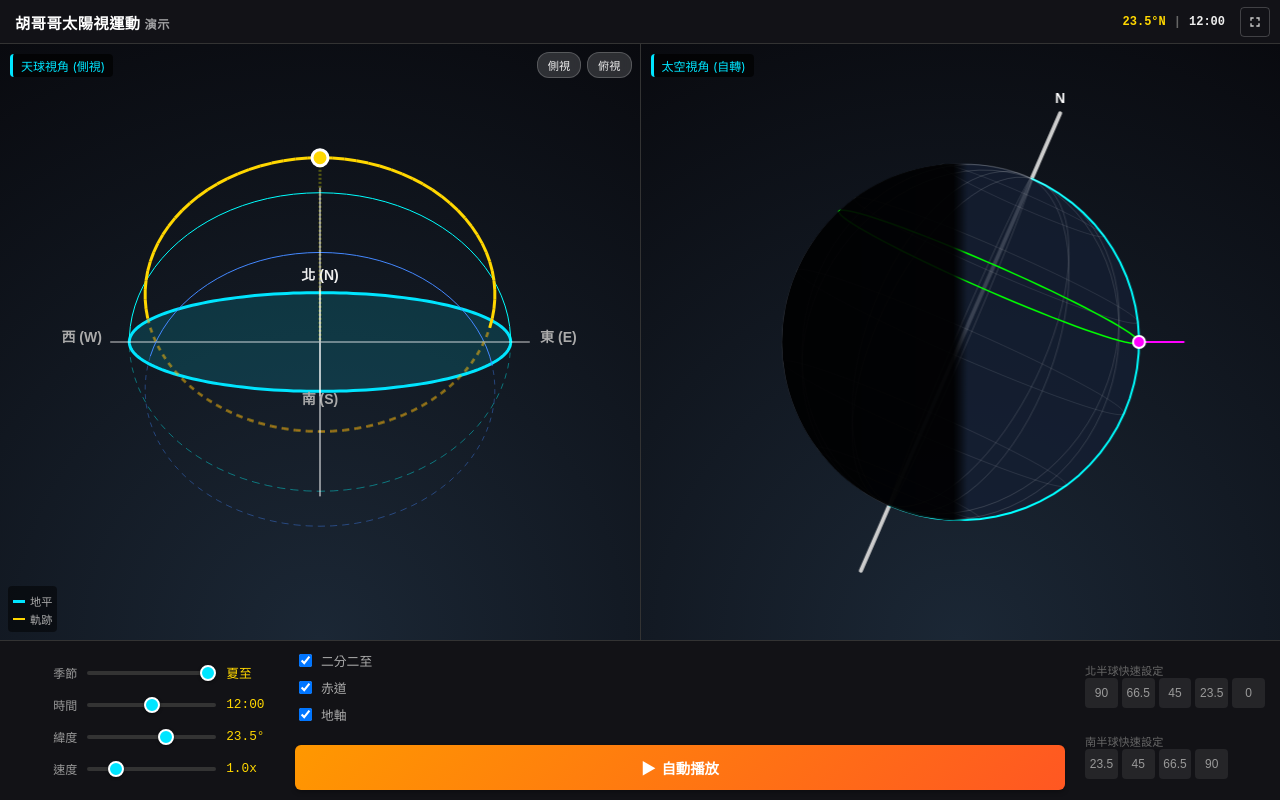
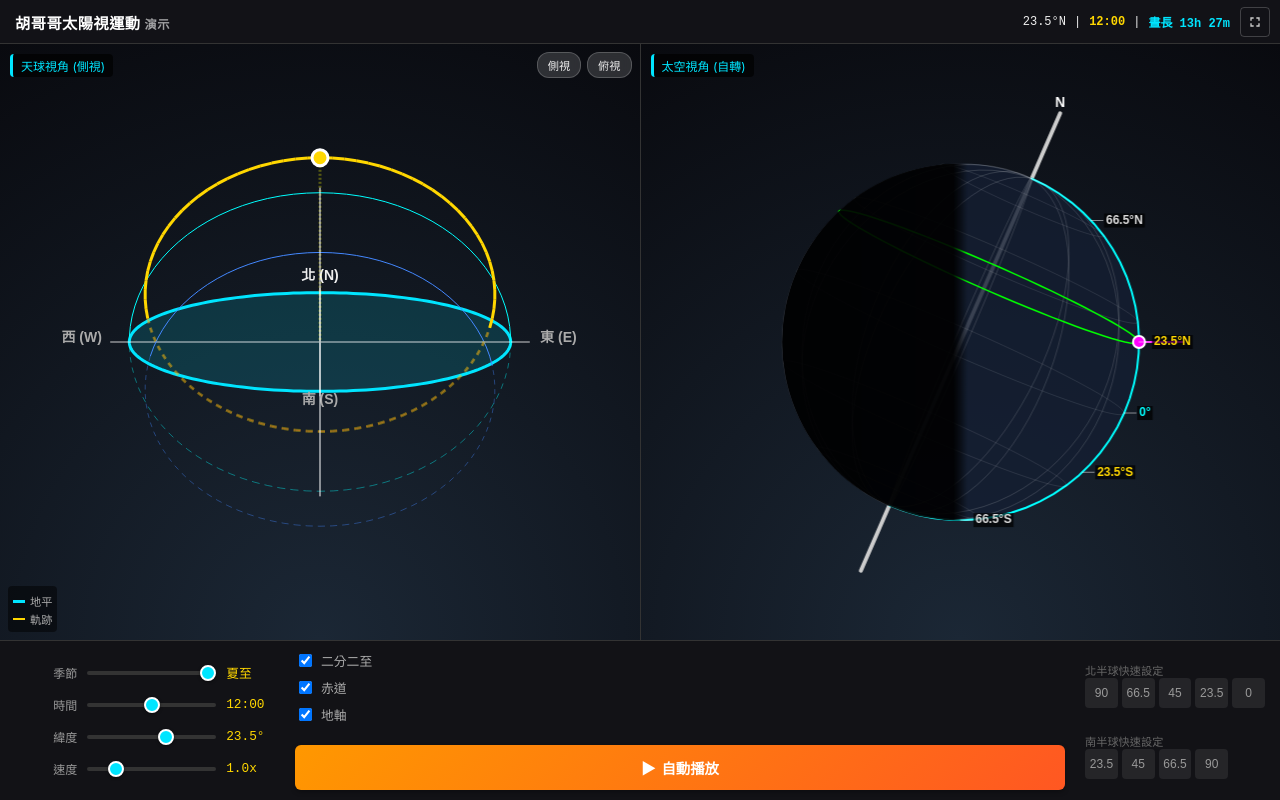
Before and after one commit to alenhu2005/space, a plain HTML site: page index.html in a window 1280 px wide. Drawn offline with Linux system fonts and the light colour scheme.

Commit message:
Update index.html

```diff
--- a/index.html
+++ b/index.html
@@ -20,7 +20,6 @@
             flex-direction: column;
             overflow: hidden;
             user-select: none;
-            /* [重要修正] 禁止整頁的彈性滾動效果 (Rubber-banding) 和下拉刷新 */
             overscroll-behavior: none;
         }
 
@@ -39,9 +38,21 @@
         }
         h2 { margin: 0; font-size: 0.95rem; color: #fff; letter-spacing: 0.5px; white-space: nowrap; }
 
-        .header-right { display: flex; align-items: center; gap: 15px; }
-        .stats { font-family: monospace; font-size: 0.75rem; color: #888; display: flex; gap: 8px; }
-        .stats span { color: var(--gold); font-weight: bold; }
+        .header-right { display: flex; align-items: center; gap: 10px; }
+
+        /* 資訊欄樣式調整 */
+        .stats {
+            font-family: monospace;
+            font-size: 0.75rem;
+            color: #888;
+            display: flex;
+            gap: 8px;
+            align-items: center;
+        }
+        .stats span { color: #eee; }
+        .stats .gold { color: var(--gold); font-weight: bold; }
+        .stats .cyan { color: var(--accent); font-weight: bold; }
+        .sep { color: #444; }
 
         .btn-fullscreen {
             background: transparent; border: 1px solid rgba(255,255,255,0.2); border-radius: 4px;
@@ -53,31 +64,18 @@
 
         /* --- Main Layout --- */
         .viewport-container {
-            flex-grow: 1;
-            min-height: 0;
-            display: flex;
-            position: relative;
-            background: #000;
-            flex-direction: row;
-            /* [重要修正] 禁止容器本身的滾動行為 */
-            touch-action: none;
+            flex-grow: 1; min-height: 0; display: flex; position: relative;
+            background: #000; flex-direction: row; touch-action: none;
         }
 
         .canvas-wrapper {
-            flex: 1; min-width: 0; min-height: 0;
-            position: relative;
-            border-right: 1px solid #333;
-            background: radial-gradient(circle at bottom, #1b2735 0%, #090a0f 100%);
-            /* [重要修正] 讓 Canvas 區域完全接管觸控，瀏覽器不准插手 */
+            flex: 1; min-width: 0; min-height: 0; position: relative;
+            border-right: 1px solid #333; background: radial-gradient(circle at bottom, #1b2735 0%, #090a0f 100%);
             touch-action: none;
         }
         .canvas-wrapper:last-child { border-right: none; }
 
-        canvas {
-            display: block; width: 100%; height: 100%; outline: none;
-            /* [重要修正] 再強調一次，Canvas 禁止瀏覽器手勢 */
-            touch-action: none;
-        }
+        canvas { display: block; width: 100%; height: 100%; outline: none; touch-action: none; }
 
         /* --- Overlays --- */
         .view-label {
@@ -108,10 +106,7 @@
             background: var(--panel); border-top: 1px solid #333; padding: 10px 15px;
             height: 160px; flex-shrink: 0;
             display: grid; grid-template-columns: 260px 1fr 180px; gap: 20px;
-            overflow-y: auto; /* 這裡需要允許捲動 */
-            /* [重要修正] 這裡使用 contain，防止捲動到頂部/底部時觸發整頁刷新 */
-            overscroll-behavior: contain;
-            -webkit-overflow-scrolling: touch;
+            overflow-y: auto; overscroll-behavior: contain; -webkit-overflow-scrolling: touch;
         }
 
         .lat-col { display: flex; flex-direction: column; justify-content: space-around; gap: 2px; }
@@ -140,6 +135,7 @@
         }
         .btn-play.playing { background: linear-gradient(135deg, #f44336, #d32f2f); }
 
+        /* --- RWD --- */
         @media (max-width: 800px) and (orientation: portrait) {
             .viewport-container { flex-direction: column; }
             .canvas-wrapper { border-right: none; border-bottom: 1px solid #333; width: 100%; height: 50%; }
@@ -150,8 +146,16 @@
             .toggles { flex-direction: row; flex-wrap: wrap; }
             .btn-play { flex: 1; }
             header h2 span { display: none; }
+
+            /* 手機版資訊欄縮小字體以容納更多內容 */
+            .stats { font-size: 0.65rem; gap: 5px; }
         }
-        @media (max-width: 360px) { .stats { display: none; } header h2 { font-size: 0.85rem; } }
+
+        /* 極窄螢幕處理 */
+        @media (max-width: 360px) {
+            header h2 { display: none; } /* 隱藏標題，只顯示數據 */
+            .header-right { width: 100%; justify-content: space-between; }
+        }
     </style>
 </head>
 <body>
@@ -160,9 +164,12 @@
         <div class="header-right">
             <div class="stats">
                 <span id="txtLat">23.5°N</span>
-                <span style="color:#666">|</span>
-                <span id="txtTime" style="color:#eee">12:00</span>
+                <span class="sep">|</span>
+                <span id="txtTime" class="gold">12:00</span>
+                <span class="sep">|</span>
+                <span id="txtDayLen" class="cyan">晝長 13h 13m</span>
             </div>
+
             <button id="btnFull" class="btn-fullscreen" onclick="toggleFullScreen()" title="全螢幕">
                 <svg id="iconExpand" viewBox="0 0 24 24"><path d="M7 14H5v5h5v-2H7v-3zm-2-4h2V7h3V5H5v5zm12 7h-3v2h5v-5h-2v3zM14 5v2h3v3h2V5h-5z"/></svg>
                 <svg id="iconCompress" viewBox="0 0 24 24" style="display:none"><path d="M5 16h3v3h2v-5H5v2zm3-8H5v2h5V5H8v3zm6 11h2v-3h3v-2h-5v5zm2-11V5h-2v5h5V8h-3z"/></svg>
@@ -445,6 +452,34 @@
             ctx2.fillStyle = isNight ? '#555' : '#f0f'; ctx2.fill(); ctx2.strokeStyle = isNight ? '#999' : '#fff'; ctx2.stroke();
 
             ctx2.font="bold 14px Arial"; ctx2.fillStyle="#fff"; ctx2.textAlign="center"; ctx2.fillText("N", npS.x, npS.y - 10);
+
+            // 繪製緯度標籤
+            ctx2.textAlign = 'left'; ctx2.textBaseline = 'middle'; ctx2.font = 'bold 12px Arial';
+            const latLabels = [
+                { lat: 66.5, t: '66.5°N' },
+                { lat: 23.5, t: '23.5°N' },
+                { lat: 0, t: '0°' },
+                { lat: -23.5, t: '23.5°S' },
+                { lat: -66.5, t: '66.5°S' }
+            ];
+
+            for (let l of latLabels) {
+                let rLat = cos(rad(l.lat));
+                let yLat = sin(rad(l.lat));
+                let p = applyTilt(rLat, yLat, 0);
+                let s = projS(p.x, p.y, p.z);
+                let labelX = s.x + 15; let labelY = s.y;
+
+                ctx2.beginPath(); ctx2.moveTo(s.x, s.y); ctx2.lineTo(labelX - 3, labelY);
+                ctx2.strokeStyle = 'rgba(255,255,255,0.5)'; ctx2.lineWidth = 1; ctx2.stroke();
+
+                let tw = ctx2.measureText(l.t).width;
+                ctx2.fillStyle = 'rgba(0,0,0,0.7)'; ctx2.fillRect(labelX - 2, labelY - 7, tw + 4, 14);
+                ctx2.fillStyle = '#ddd';
+                if(Math.abs(l.lat) === 23.5) ctx2.fillStyle = '#ffd700';
+                if(l.lat === 0) ctx2.fillStyle = '#00ffff';
+                ctx2.fillText(l.t, labelX, labelY);
+            }
         }
 
         function render() { renderObserver(); renderSpace(); }
@@ -461,6 +496,7 @@
 
             const latDir = state.lat>=0?'N':'S';
             document.getElementById('txtLat').innerText = Math.abs(state.lat).toFixed(1)+ "°" + latDir;
+            document.getElementById('txtLatVal').innerText = Math.abs(state.lat).toFixed(1)+ "°";
 
             const h=Math.floor(state.hour), m=Math.floor((state.hour-h)*60);
             const tStr = `${h.toString().padStart(2,'0')}:${m.toString().padStart(2,'0')}`;
@@ -473,6 +509,17 @@
             if(Math.abs(state.dec+23.5)<1) sTxt="冬至";
             if(Math.abs(state.dec)<1) sTxt="春秋分";
             document.getElementById('txtSeason').innerText = sTxt;
+
+            // 計算晝長
+            let val = -Math.tan(rad(state.lat)) * Math.tan(rad(state.dec));
+            let dayH = 0;
+            if (val >= 1) dayH = 0; // 極夜
+            else if (val <= -1) dayH = 24; // 極晝
+            else dayH = deg(Math.acos(val)) * 2 / 15;
+
+            let dh = Math.floor(dayH);
+            let dm = Math.floor((dayH - dh) * 60);
+            document.getElementById('txtDayLen').innerText = `晝長 ${dh}h ${dm}m`;
 
             document.querySelectorAll('.btn-lat').forEach(b => b.classList.remove('active'));
             render();
@@ -521,7 +568,6 @@
             const start = (e) => { cam.dragging = true; cam.lx = e.clientX||e.touches[0].clientX; cam.ly = e.clientY||e.touches[0].clientY; };
             const move = (e) => {
                 if(!cam.dragging) return;
-                // [關鍵] 在拖曳 Canvas 時阻止瀏覽器預設滾動
                 if(e.cancelable) e.preventDefault();
                 let x = e.clientX||e.touches[0].clientX, y = e.clientY||e.touches[0].clientY;
                 cam.az -= (x - cam.lx)*0.5; cam.el += (y - cam.ly)*0.5;
```
